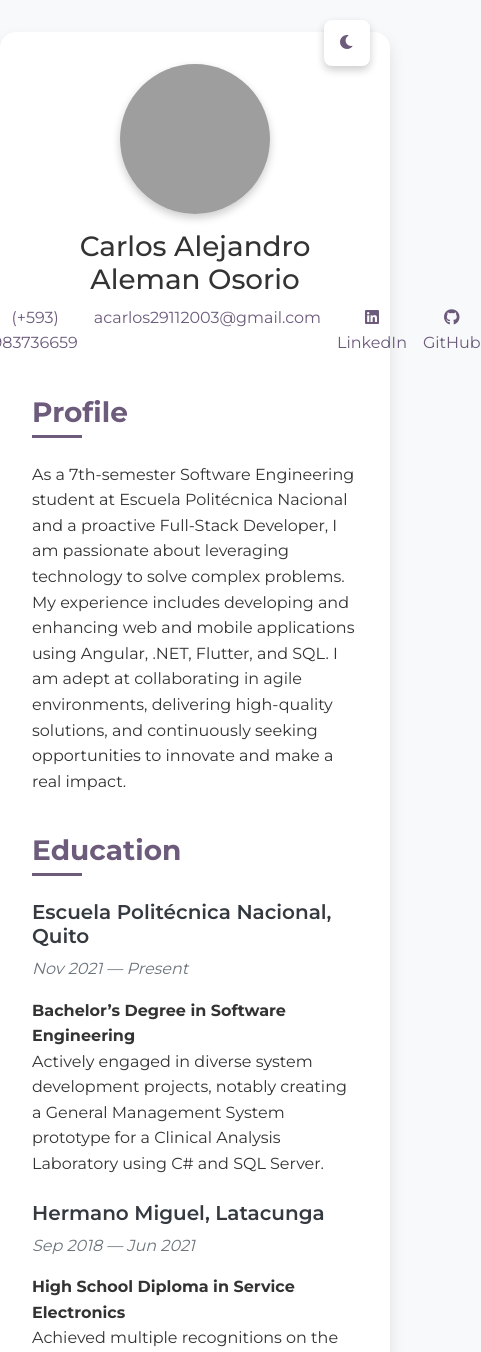
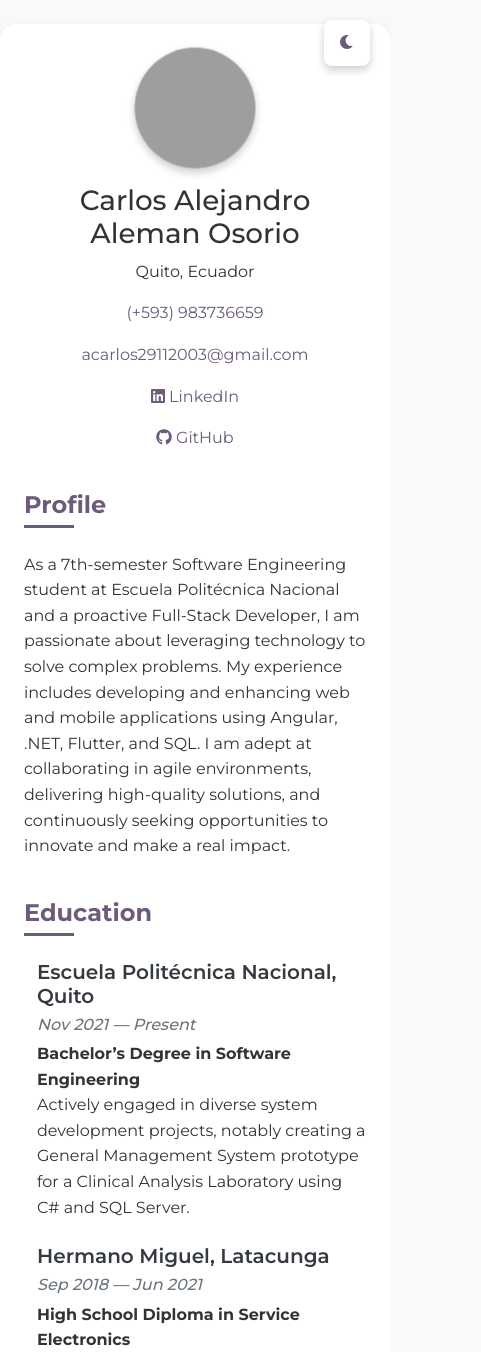
Before and after one commit to Alejololer/Alejololer.github.io, a plain HTML site: page index.html in a window 390 px wide. Shown: the top 1352 px of the page, 481 px wide, since content can reach past the window. Drawn offline with nearby package versions, Linux system fonts and the light colour scheme; grey boxes are pictures that could not be loaded.

Commit message:
Update index.html

```diff
--- a/index.html
+++ b/index.html
@@ -15,6 +15,7 @@
             line-height: 1.6;
             color: #333;
             background: #f8f9fa;
+            scroll-behavior: smooth;
         }
 
         .container {
@@ -23,6 +24,8 @@
             border-radius: 1rem;
             box-shadow: 0 0.5rem 1rem rgba(0, 0, 0, 0.1);
             margin-top: 2rem;
+            margin-bottom: 2rem;
+            max-width: 1200px;
         }
 
         .profile-section {
@@ -37,6 +40,12 @@
             border-radius: 50%;
             margin-bottom: 1rem;
             box-shadow: 0 0.25rem 0.5rem rgba(0, 0, 0, 0.2);
+            transition: transform 0.5s ease, box-shadow 0.3s ease;
+        }
+
+        .profile-img:hover {
+            transform: scale(1.05) rotate(3deg);
+            box-shadow: 0 0.5rem 1rem rgba(0, 0, 0, 0.3);
         }
 
         .section-title {
@@ -57,12 +66,18 @@
             height: 3px;
             width: 50px;
             background: #6c5b7b;
+            transition: width 0.4s ease;
+        }
+
+        .section-title:hover::after {
+            width: 100px;
         }
 
         .contact-list {
             display: flex;
             justify-content: center;
-            gap: 1rem; /* Adjust the gap as needed */
+            flex-wrap: wrap;
+            gap: 1rem;
             list-style: none;
             padding-left: 0;
         }
@@ -70,26 +85,47 @@
         .contact-list-item a {
             color: #6c5b7b;
             text-decoration: none;
-            transition: color 0.3s ease;
+            transition: all 0.3s ease;
         }
 
         .contact-list-item a:hover {
             color: #9d4edd;
+            transform: translateY(-2px);
+            display: inline-block;
         }
 
         .experience-item {
             margin-bottom: 1.5rem;
+            position: relative;
+            padding-left: 10px;
+            border-left: 3px solid transparent;
+            transition: border-color 0.3s ease, transform 0.3s ease;
+        }
+
+        .experience-item:hover {
+            border-left-color: #6c5b7b;
+            transform: translateX(5px);
+        }
+
+        .experience-header {
+            display: flex;
+            justify-content: space-between;
+            align-items: baseline;
+            flex-wrap: wrap;
         }
 
         .experience-title {
             font-size: 1.25rem;
             font-weight: 600;
             color: #343a40;
+            margin-right: 10px;
         }
 
         .experience-duration {
             font-style: italic;
             color: #6c757d;
+            font-weight: 500;
+            white-space: nowrap;
         }
 
         .skill-list {
@@ -107,6 +143,14 @@
             margin-right: 0.5rem;
             margin-bottom: 0.5rem;
             font-size: 0.875rem;
+            transition: all 0.3s ease;
+        }
+
+        .skill-item:hover {
+            background: #6c5b7b;
+            color: white;
+            transform: translateY(-3px);
+            box-shadow: 0 4px 8px rgba(0, 0, 0, 0.1);
         }
 
         .container,
@@ -114,31 +158,30 @@
             transition: box-shadow 0.3s ease, transform 0.2s ease;
         }
 
-        .container:hover,
-        .skill-item:hover {
+        .container:hover {
             box-shadow: 0 0.75rem 1.25rem rgba(0, 0, 0, 0.15);
-            transform: translateY(-3px);
         }
 
         .theme-toggle {
             position: fixed;
             top: 20px;
             right: 20px;
-            padding: 10px 15px; /* Adjusted padding */
+            padding: 10px 15px;
             border: none;
-            border-radius: 0.5rem; /* Adjusted border-radius */
+            border-radius: 0.5rem;
             cursor: pointer;
             background-color: #fff;
             color: #6c5b7b;
             box-shadow: 0 0.25rem 0.5rem rgba(0, 0, 0, 0.2);
-            transition: background-color 0.3s ease, color 0.3s ease;
+            transition: all 0.3s ease;
             z-index: 1000;
-            min-width: 40px; /* Minimum width */
+            min-width: 40px;
         }
 
         .theme-toggle:hover {
             background-color: #6c5b7b;
             color: #fff;
+            transform: rotate(360deg);
         }
 
         body.dark-theme {
@@ -190,6 +233,71 @@
             background-color: #9d81ba;
             color: #fff;
         }
+
+        /* Animation classes for scroll reveal */
+        .reveal {
+            opacity: 0;
+            transform: translateY(30px);
+            transition: opacity 0.8s ease, transform 0.8s ease;
+        }
+
+        .reveal.active {
+            opacity: 1;
+            transform: translateY(0);
+        }
+
+        /* Pulse animation for profile image */
+        @keyframes pulse {
+            0% {
+                transform: scale(1);
+            }
+
+            50% {
+                transform: scale(1.05);
+            }
+
+            100% {
+                transform: scale(1);
+            }
+        }
+
+        .profile-img {
+            animation: pulse 3s infinite;
+        }
+
+        /* Responsive adjustments */
+        @media (max-width: 768px) {
+            .container {
+                padding: 1.5rem;
+                margin-top: 1.5rem;
+            }
+
+            .experience-header {
+                flex-direction: column;
+            }
+
+            .experience-title,
+            .experience-duration {
+                margin-bottom: 0.25rem;
+                width: 100%;
+            }
+
+            .contact-list {
+                flex-direction: column;
+                align-items: center;
+            }
+        }
+
+        @media (max-width: 576px) {
+            .section-title {
+                font-size: 1.5rem;
+            }
+
+            .profile-img {
+                width: 120px;
+                height: 120px;
+            }
+        }
     </style>
     <link rel="preconnect" href="https://fonts.googleapis.com">
     <link rel="preconnect" href="https://fonts.gstatic.com" crossorigin>
@@ -202,15 +310,15 @@
     </button>
 
     <div class="container">
-        <section class="profile-section">
+        <section class="profile-section reveal">
             <img src="https://upload.wikimedia.org/wikipedia/commons/thumb/8/89/Half-Life_lambda_logo.svg/1200px-Half-Life_lambda_logo.svg.png"
                 alt="Carlos Alejandro Aleman Osorio" class="profile-img">
             <h1>Carlos Alejandro Aleman Osorio</h1>
             <ul class="contact-list">
                 <li class="contact-list-item">Quito, Ecuador</li>
                 <li class="contact-list-item"><a href="tel:+593983736659">(+593) 983736659</a></li>
-                <li class="contact-list-item"><a
-                        href="mailto:acarlos29112003@gmail.com">acarlos29112003@gmail.com</a></li>
+                <li class="contact-list-item"><a href="mailto:acarlos29112003@gmail.com">acarlos29112003@gmail.com</a>
+                </li>
                 <li class="contact-list-item"><a href="https://linkedin.com/in/alejoaleman" target="_blank"><i
                             class="fab fa-linkedin"></i> LinkedIn</a></li>
                 <li class="contact-list-item"><a href="https://github.com/Alejololer" target="_blank"><i
@@ -218,32 +326,39 @@
             </ul>
         </section>
 
-        <section>
+        <section class="reveal">
             <h2 class="section-title">Profile</h2>
             <p>
-                As a 7th-semester Software Engineering student at Escuela Politécnica Nacional and a proactive Full-Stack
+                As a 7th-semester Software Engineering student at Escuela Politécnica Nacional and a proactive
+                Full-Stack
                 Developer, I am passionate about leveraging technology to solve complex problems. My experience includes
-                developing and enhancing web and mobile applications using Angular, .NET, Flutter, and SQL. I am adept at
+                developing and enhancing web and mobile applications using Angular, .NET, Flutter, and SQL. I am adept
+                at
                 collaborating in agile environments, delivering high-quality solutions, and continuously seeking
                 opportunities to innovate and make a real impact.
             </p>
         </section>
 
-        <section>
+        <section class="reveal">
             <h2 class="section-title">Education</h2>
             <div class="experience-item">
+                <div class="experience-header">
                     <h5 class="experience-title">Escuela Politécnica Nacional, Quito</h5>
                     <p class="experience-duration">Nov 2021 — Present</p>
+                </div>
                 <p>
                     <strong>Bachelor’s Degree in Software Engineering</strong>
                     <br>
-                    Actively engaged in diverse system development projects, notably creating a General Management System
+                    Actively engaged in diverse system development projects, notably creating a General Management
+                    System
                     prototype for a Clinical Analysis Laboratory using C# and SQL Server.
                 </p>
             </div>
             <div class="experience-item">
+                <div class="experience-header">
                     <h5 class="experience-title">Hermano Miguel, Latacunga</h5>
                     <p class="experience-duration">Sep 2018 — Jun 2021</p>
+                </div>
                 <p>
                     <strong>High School Diploma in Service Electronics</strong>
                     <br>
@@ -253,11 +368,13 @@
             </div>
         </section>
 
-        <section>
+        <section class="reveal">
             <h2 class="section-title">Experience</h2>
             <div class="experience-item">
+                <div class="experience-header">
                     <h5 class="experience-title">SagatFarm, Quito</h5>
                     <p class="experience-duration">Nov 2024 — Present</p>
+                </div>
                 <p>
                     <strong>Full-Stack Software Developer</strong>
                     <br>
@@ -269,8 +386,10 @@
                 </p>
             </div>
             <div class="experience-item">
+                <div class="experience-header">
                     <h5 class="experience-title">SagatFarm, Quito</h5>
                     <p class="experience-duration">Sep 2024 — Nov 2024</p>
+                </div>
                 <p>
                     <strong>Software Developer Intern</strong>
                     <br>
@@ -283,7 +402,7 @@
             </div>
         </section>
 
-        <section>
+        <section class="reveal">
             <h2 class="section-title">Skills</h2>
             <div>
                 <h5 class="experience-title">Technical Skills</h5>
@@ -322,27 +441,33 @@
             </div>
         </section>
 
-        <section>
+        <section class="reveal">
             <h2 class="section-title">Professional Strengths</h2>
             <div class="experience-item">
                 <h5 class="experience-title">Key Attributes</h5>
                 <ul>
                     <li>
-                        <strong>Rapid Debugging & Solution Implementation:</strong> Proven ability to quickly diagnose and
+                        <strong>Rapid Debugging & Solution Implementation:</strong> Proven ability to quickly diagnose
+                        and
                         resolve critical system issues, minimizing downtime and ensuring continuous operation.
                     </li>
                     <li>
-                        <strong>Proactive Problem-Proofing & Detail-Oriented Development:</strong> Meticulous approach to
-                        software development, focusing on preventative measures and rigorous testing to minimize potential
+                        <strong>Proactive Problem-Proofing & Detail-Oriented Development:</strong> Meticulous approach
+                        to
+                        software development, focusing on preventative measures and rigorous testing to minimize
+                        potential
                         system failures and ensure high reliability.
                     </li>
                     <li>
-                        <strong>Adaptability & Effective Support in Dynamic Environments:</strong> Thrive in fast-paced support
-                        roles, demonstrating flexibility and resourcefulness to address unexpected challenges and maintain
+                        <strong>Adaptability & Effective Support in Dynamic Environments:</strong> Thrive in fast-paced
+                        support
+                        roles, demonstrating flexibility and resourcefulness to address unexpected challenges and
+                        maintain
                         system stability under pressure.
                     </li>
                     <li>
-                        <strong>User-Centered Approach to Intuitive Solutions:</strong> Dedicated to understanding user needs
+                        <strong>User-Centered Approach to Intuitive Solutions:</strong> Dedicated to understanding user
+                        needs
                         and designing solutions that are not only functional but also user-friendly and efficient.
                     </li>
                 </ul>
@@ -351,6 +476,7 @@
     </div>
 
     <script>
+        // Theme toggle functionality
         const themeToggleButton = document.getElementById('theme-toggle');
         const body = document.body;
         const icon = themeToggleButton.querySelector('i');
@@ -376,6 +502,28 @@
         function updateIcon() {
             icon.className = body.classList.contains('dark-theme') ? 'fas fa-sun' : 'fas fa-moon';
         }
+
+        // Scroll reveal functionality
+        function revealOnScroll() {
+            const reveals = document.querySelectorAll('.reveal');
+
+            for (let i = 0; i < reveals.length; i++) {
+                const windowHeight = window.innerHeight;
+                const elementTop = reveals[i].getBoundingClientRect().top;
+                const elementVisible = 150;
+
+                if (elementTop < windowHeight - elementVisible) {
+                    reveals[i].classList.add('active');
+                } else {
+                    reveals[i].classList.remove('active');
+                }
+            }
+        }
+
+        window.addEventListener('scroll', revealOnScroll);
+
+        // Initial check to reveal elements that are already visible
+        window.addEventListener('load', revealOnScroll);
     </script>
 </body>
 
```
Lines whose indentation alone changed are shown as unchanged.
